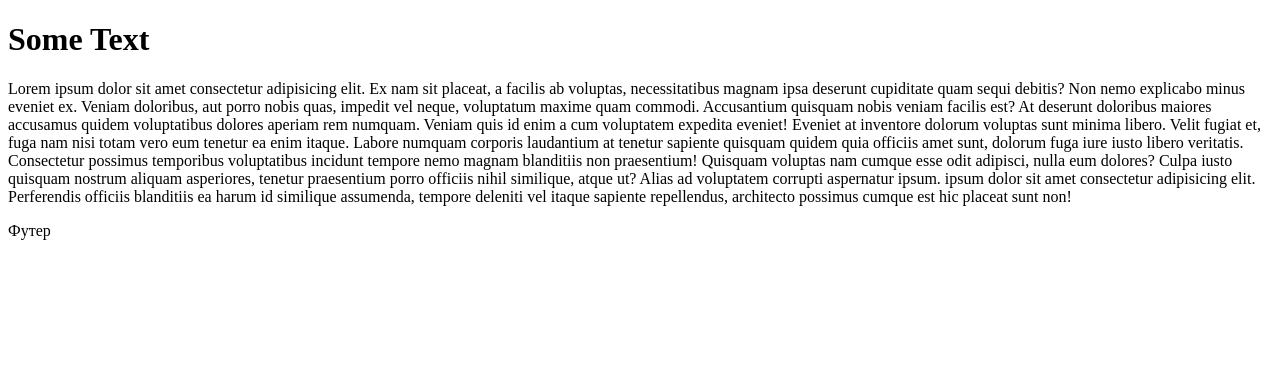
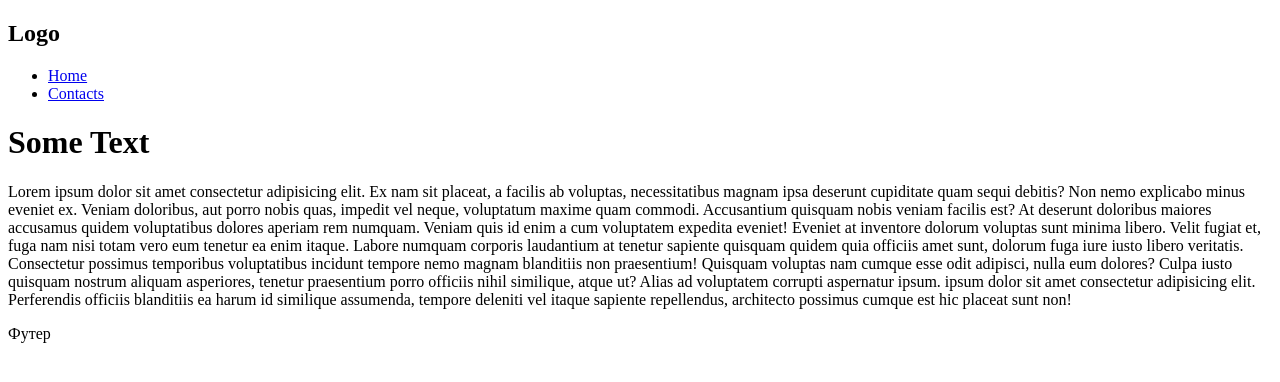
Before and after one commit to ViktoriaYurchenko/repo2, a plain HTML site: page index.html in a window 1280 px wide. Drawn offline with Linux system fonts and the light colour scheme.

Commit message:
add header

```diff
--- a/index.html
+++ b/index.html
@@ -6,7 +6,17 @@
     <title>Document</title>
 </head>
 <body>
-
+    <header>
+        <h2>Logo</h2>
+        <ul>
+            <li>
+                <a href="#">Home</a>
+            </li>
+            <li>
+                <a href="#">Contacts</a>
+            </li>
+        </ul>
+    </header>
     <h1>Some Text</h1>
     <p>Lorem ipsum dolor sit amet consectetur adipisicing elit. Ex nam sit placeat, a facilis ab voluptas, necessitatibus magnam ipsa deserunt cupiditate quam sequi debitis? Non nemo explicabo minus eveniet ex.
     Veniam doloribus, aut porro nobis quas, impedit vel neque, voluptatum maxime quam commodi. Accusantium quisquam nobis veniam facilis est? At deserunt doloribus maiores accusamus quidem voluptatibus dolores aperiam rem numquam.
```
